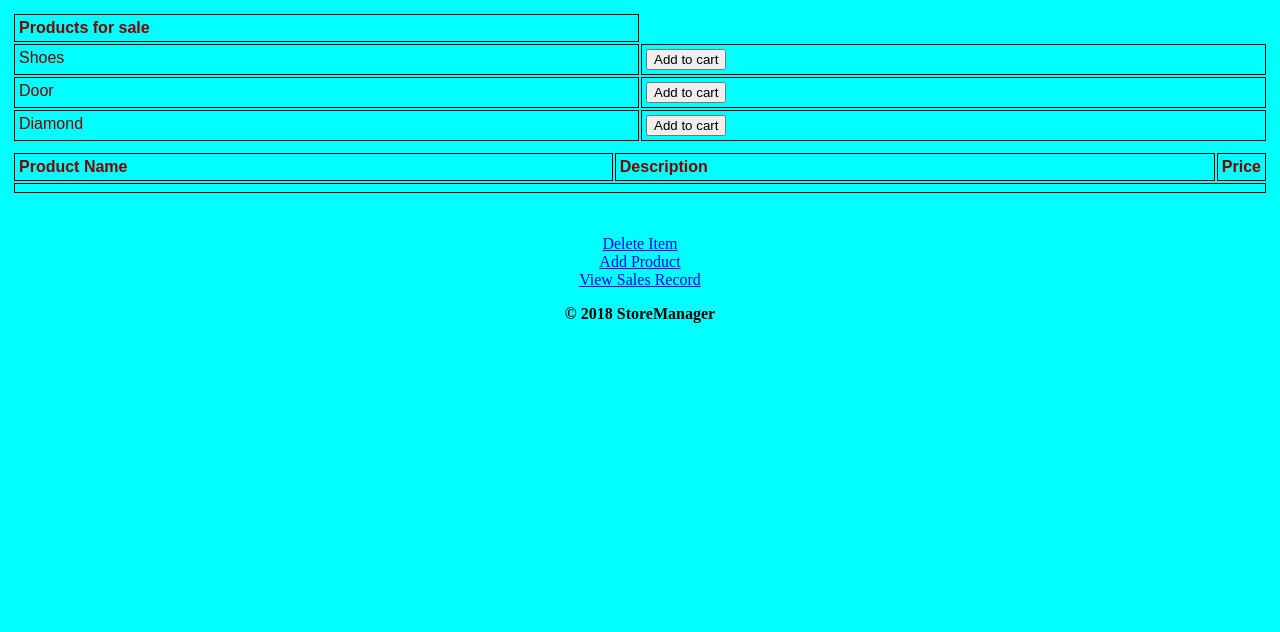
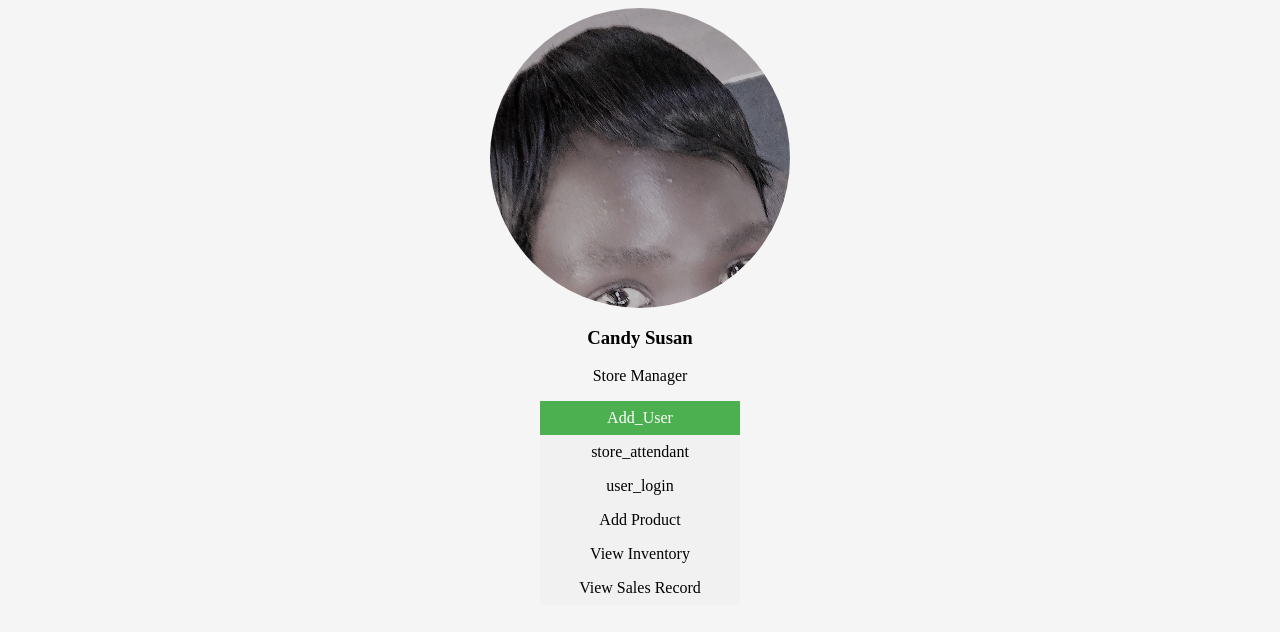
Before and after one commit to CandySusan/StoreManager, a plain HTML site: page UI/admin.html in a window 1280 px wide. Drawn offline with Linux system fonts and the light colour scheme.

Commit message:
Final Commit [Delivers #161199065]

```diff
--- a/UI/admin.html
+++ b/UI/admin.html
@@ -5,91 +5,41 @@
     <meta charset="UTF-8">
     <meta name="viewport" content="width=device-width, initial-scale=1.0">
     <meta http-equiv="X-UA-Compatible" content="ie=edge">
-    <link rel="stylesheet" type="text/css" href="../css/store_attendant.css">
-    <script src="../js/store_attendant.js"></script>
-    <title>store_attendant</title>
+    <link rel="stylesheet" type="text/css" href="../css/admin.css">
+    <script src="../js/admin.js"></script>
+    <title>index</title>
 </head>
 
 <body>
-    <left>
-        <table>
-            <tr>
-                <td><b>
-                        Products for sale</b>
-                </td>
-            </tr>
-            </thead>
-            <tbody>
-                <tr>
-                    <td>
-                        Shoes
-                    </td>
-                    <td>
-                        <input type="button" value="Add to cart" onclick="AddtoCart('Shoes','Big red shoes',50)" />
-                    </td>
-                </tr>
-                <tr>
-                    <td>
-                        Door
-                    </td>
-                    <td>
-                        <input type="button" value="Add to cart" onclick="AddtoCart('Door','Yellow Door',150)" />
-                    </td>
-                </tr>
-                <tr>
-                    <td>
-                        Diamond
-                    </td>
-                    <td>
-                        <input type="button" value="Add to cart" onclick="AddtoCart('Diamond','Blue Diamond',150000)" />
-                    </td>
-                </tr>
-            </tbody>
-
-        </table>
-        </td>
-        <td>
-            <table id="orderedProductsTbl">
-                <thead>
-                    <tr>
-                        <td><b>
-                                Product Name</b>
-                        </td>
-                        <td><b>
-                                Description</b>
-                        </td>
-                        <td><b>
-                                Price</b>
-                        </td>
-                    </tr>
-                </thead>
-                <tbody id="orderedProductsTblBody">
-
-                </tbody>
-                <tfoot>
-                    <tr>
-                        <td colspan="3" align="right" id="cart_total">
-
-                        </td>
-                    </tr>
-                </tfoot>
-            </table>
-        </td>
-        </tr>
-        </table>
-        <center>
-            <footer class="center">
 
 
-                <br><br>
-                <a href="../UI/admin.html">Delete Item</a><br>
-                <a href="../UI/add_product.html">Add Product</a><br>
-                <a href="../UI/view_sales_record.html">View Sales Record</a>
+    <center>
+        <div class="profile"></div>
 
-                <p> <b>© 2018 StoreManager </b></p>
-            </footer>
-        </center>
+        </div>
+        <div>
 
+            <h3>
+                Candy Susan
+
+            </h3>
+
+            <p class="profile-title">Store Manager</p>
+
+        </div>
+
+
+        <div class="dropdown">
+            <ul>
+                <li><a class="active" href="../UI/add_user.html">Add_User</a></li>
+                <li><a href="../UI/store_attendant.html">store_attendant</a></li>
+                <li><a href="../UI/login.html">user_login</a></li>
+                <li><a href="../UI/add_product.html">Add Product</a></li>
+                <li><a href="../UI/inventory.html">View Inventory</a></li>
+                <li><a href="../UI/view_sales_record.html">View Sales Record</a></li>
+            </ul>
+
+
+        </div>
+    </center>
 </body>
-
-</html>
```
Also changed, not shown: css/admin.css (line endings or trailing spaces).
